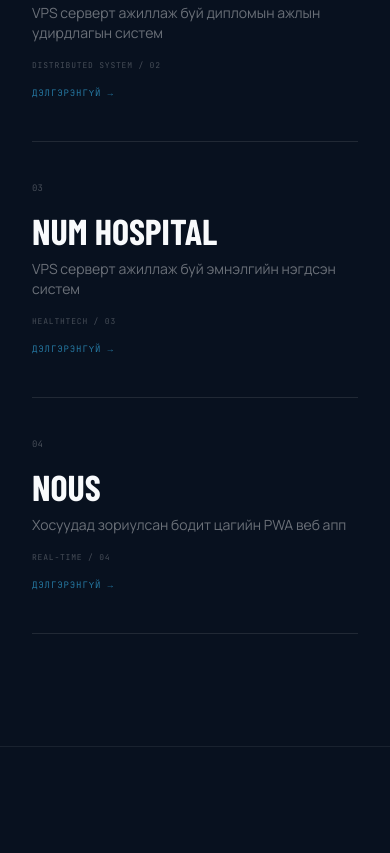
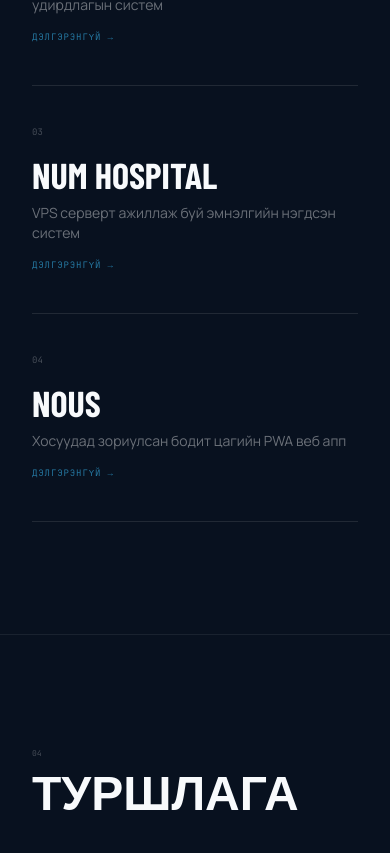
Before and after one commit to nurlan1234nur/nurlan-portfolio, a React (Vite) app: page / in a window 390 px wide. Shown: the part 4091-4944 px from the top of the page. Built offline with nearby package versions, Linux system fonts and the light colour scheme; a web font is replaced by a local one.

Commit message:
Simplify project list and experience labels

```diff
--- a/src/App.tsx
+++ b/src/App.tsx
@@ -15,7 +15,7 @@
 
 const copy = {
   mn: {
-    nav: ["ЭХЛЭЛ", "ТАНИЛЦУУЛГА", "УР ЧАДВАР", "ТӨСЛҮҮД", "ЗАМНАЛ", "ХОЛБОО"],
+    nav: ["ЭХЛЭЛ", "ТАНИЛЦУУЛГА", "УР ЧАДВАР", "ТӨСЛҮҮД", "ТУРШЛАГА", "ХОЛБОО"],
     role: "Програм хангамжийн инженер",
     hero: ["СУРАЛЦАНА.", "БҮТЭЭНЭ."],
     heroText:
@@ -34,7 +34,7 @@
     work: "ТӨСЛҮҮД",
     concept: "БОДИТ ТӨСӨЛ",
     view: "ДЭЛГЭРЭНГҮЙ",
-    journey: "ЗАМНАЛ",
+    journey: "ТУРШЛАГА",
     internship: "DevOps дадлагажигч",
     internshipText:
       "Өөрийн хөгжүүлсэн жижиг Node.js програмыг Docker контейнер болгож, Kubernetes, CI/CD дамжлага болон байршуулалтын урсгалыг туршсан.",
@@ -57,7 +57,7 @@
     repository: "ЭХ КОД ҮЗЭХ",
   },
   en: {
-    nav: ["HOME", "ABOUT", "SKILLS", "WORK", "JOURNEY", "CONTACT"],
+    nav: ["HOME", "ABOUT", "SKILLS", "WORK", "EXPERIENCE", "CONTACT"],
     role: "Software Engineer",
     hero: ["LEARN.", "BUILD."],
     heroText:
@@ -76,7 +76,7 @@
     work: "SELECTED WORK",
     concept: "REAL PROJECT",
     view: "VIEW DETAILS",
-    journey: "JOURNEY",
+    journey: "EXPERIENCE",
     internship: "DevOps Intern",
     internshipText:
       "Containerized a small Node.js application I developed and experimented with Kubernetes, CI/CD pipelines, and deployment workflows.",
@@ -104,7 +104,6 @@
 const projects = [
   {
     title: "BO ZAR",
-    code: "MARKETPLACE / 01",
     github: "https://github.com/nurlan1234nur/bo-zar",
     live: "http://116.206.83.75:8200/",
     image: marketImage,
@@ -142,7 +141,6 @@
   },
   {
     title: "NUM TMS",
-    code: "DISTRIBUTED SYSTEM / 02",
     github: "https://github.com/Binderya0623/NUM-TMS-26",
     live: "http://116.206.83.75/",
     image: tmsImage,
@@ -181,7 +179,6 @@
   },
   {
     title: "NUM HOSPITAL",
-    code: "HEALTHTECH / 03",
     github: "https://github.com/NUM-HOSPITAL-V1",
     live: "http://116.206.83.75/hospital/",
     image: hospitalImage,
@@ -220,7 +217,6 @@
   },
   {
     title: "NOUS",
-    code: "REAL-TIME / 04",
     github: "https://github.com/nurlan1234nur/nous",
     live: "http://116.206.83.75:8300/",
     image: nousImage,
@@ -338,9 +334,6 @@
           </h1>
           <p className="mt-4 text-xl text-white/45">{content.sub}</p>
           <div className="mt-8 flex flex-wrap items-center gap-3">
-            <span className="border border-accent/25 bg-accent/[.05] px-3 py-2 font-mono text-[9px] tracking-widest text-accent">
-              {project.code}
-            </span>
             <span className="border border-white/10 px-3 py-2 font-mono text-[9px] tracking-widest text-white/35">
               {project.live ? "LIVE" : text.statusValue}
             </span>
@@ -584,7 +577,7 @@
                 onMouseLeave={() => setHoveredProject(null)}
                 onClick={() => openProject(index)}
                 data-hover
-                className="group grid w-full gap-4 border-t border-white/10 py-10 text-left transition-colors hover:text-accent md:grid-cols-[70px_1fr_190px_auto] md:items-center"
+                className="group grid w-full gap-4 border-t border-white/10 py-10 text-left transition-colors hover:text-accent md:grid-cols-[70px_1fr_auto] md:items-center"
               >
                 <span className="font-mono text-[9px] text-white/25">
                   0{index + 1}
@@ -596,9 +589,6 @@
                   <small className="mt-2 block text-sm font-normal text-white/40">
                     {project[language].sub}
                   </small>
-                </span>
-                <span className="font-mono text-[8px] tracking-widest text-white/25">
-                  {project.code}
                 </span>
                 <span className="font-mono text-[9px] tracking-widest text-accent/60">
                   {text.view} →
```
